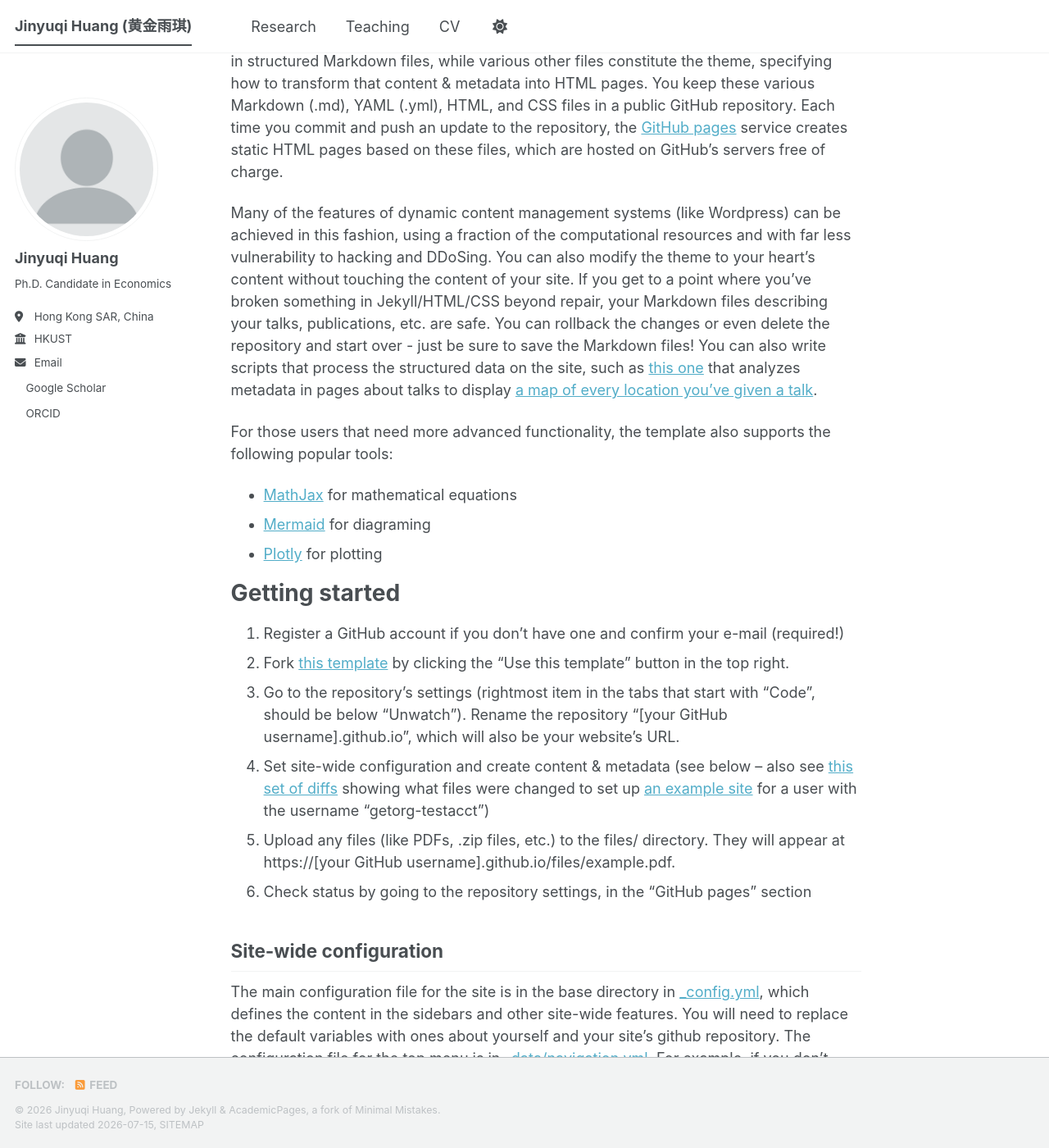
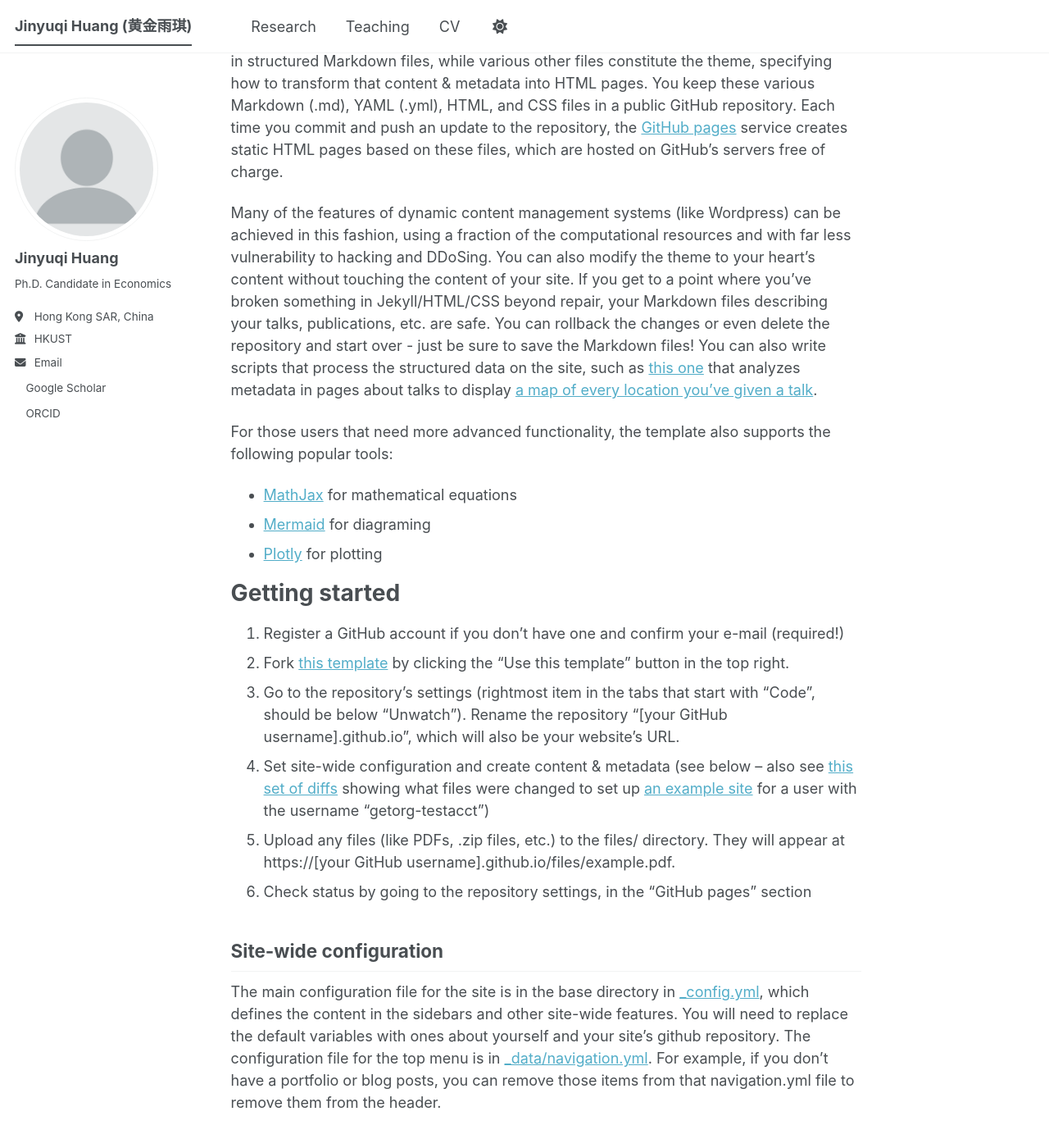
Before and after one commit to brayanam5903/brayanam5903.github.io, a Jekyll site: the page built from _pages/about.md, in a window 1280 px wide and 1400 px high, scrolled down 529 px. Shown: the whole window at 82% size. Built offline with Jekyll 4.4.1, drawn with Linux system fonts in a browser that asks for light colours; a style sheet for code colours, icons or effects is not loaded.

Commit message:
Fix footer overlap and improve layout styles
Add styles to fix footer overlap issue and ensure proper layout.

```diff
--- a/assets/css/main.scss
+++ b/assets/css/main.scss
@@ -37,3 +37,18 @@
     "layout/sidebar",
     "layout/json_cv"
 ;
+
+/* --- 强制修复 Footer 遮挡问题 --- */
+.initial-content,
+#main {
+  display: flow-root !important; /* 建立新的块级格式化上下文，强制包含所有浮动元素，撑开高度 */
+  min-height: 80vh;              /* 保证页面即使没内容也有一定高度 */
+  padding-bottom: 50px;          /* 给底部留出呼吸空间 */
+}
+
+.page__footer {
+  position: relative !important; /* 确保 Footer 不会变成固定定位 */
+  clear: both !important;        /* 强制清除上方所有的浮动 */
+  z-index: 100;                  /* 确保层级正常 */
+  margin-top: 3rem;
+}
```
